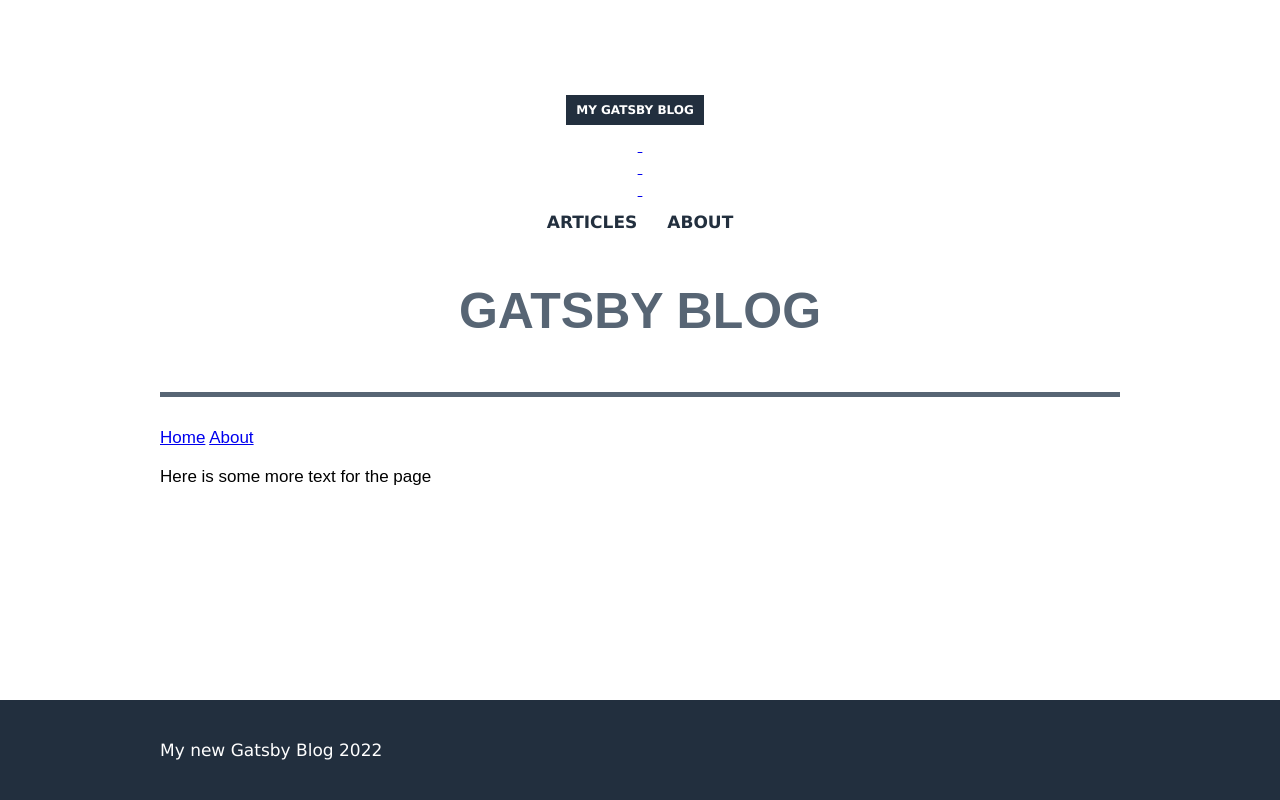
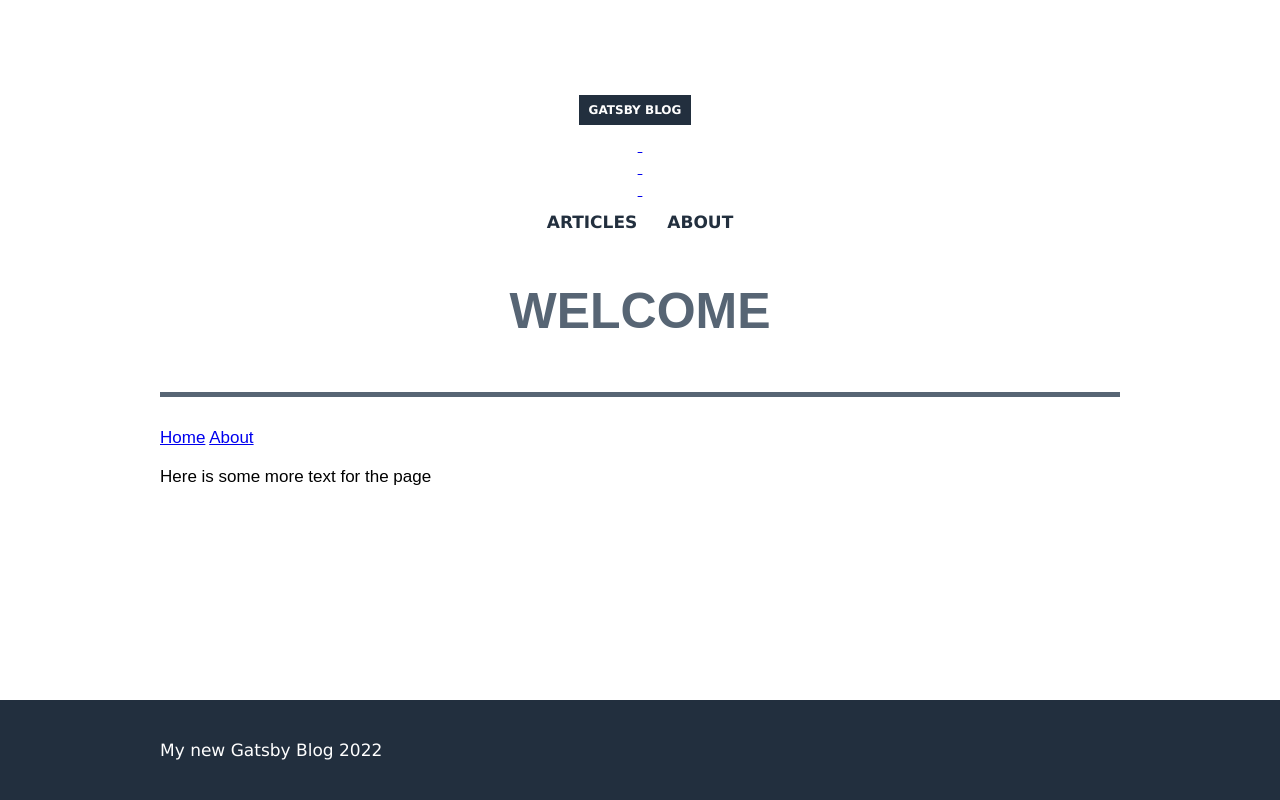
Before and after one commit to alexlamb10/gatsby-pluralsight, a Gatsby site: page / in a window 1280 px wide. Built offline with nearby package versions, Linux system fonts and the light colour scheme; Gatsby itself is replaced by a stand-in of ours.

Commit message:
Used graphql in static query

```diff
--- a/src/components/header.js
+++ b/src/components/header.js
@@ -1,6 +1,8 @@
-import { Link } from "gatsby";
+import { Link, StaticQuery, graphql } from "gatsby";
 import React from "react";
+import { siteMetadata } from "../../gatsby-config";
 import * as styles from './header.module.scss'
+import title from "./title";
 
 const HeaderLink = props => (
     <Link className={styles.link} to={props.to}>{props.text}</Link>
@@ -39,9 +41,22 @@
   }
 
 export default () => (
+
+  <StaticQuery
+    query={graphql `
+      query {
+        site{
+          siteMetadata{
+            title
+          }
+        }
+      }
+    `}
+
+    render = {data => (
       <header className={styles.container}>
       <div className={styles.row}>
-            <HomeButton to='/' text='My Gatsby Blog' />
+          <HomeButton to='/' text={data.site.siteMetadata.title} />
           <SocialButton site="github" username="alexlamb10"></SocialButton>
           <SocialButton site="linkedin" username="alexlambdev"></SocialButton>
           <SocialButton site="twitter" username="alexlambdev"></SocialButton>
@@ -51,4 +66,7 @@
           <HeaderLink to='/about' text='ABOUT' />
       </div>
   </header>
+    )}
+  />
+
 )
--- a/src/pages/index.js
+++ b/src/pages/index.js
@@ -3,20 +3,12 @@
 import Layout from "../components/layout"
 import Title from "../components/title"
 
-export default function Home({data}) {
+export default function Home() {
     return <Layout>
-        <Title text={data.site.siteMetadata.title} />
+        <Title text='Welcome' />
         <div>
             <Link to="/">Home</Link> <Link to="/about">About</Link>
         </div>
         <p>Here is some more text for the page</p>
     </Layout>
 }
-
-export const query = graphql `query {
-    site{
-        siteMetadata{
-            title
-        }
-    }
-}`
```
Lines whose indentation alone changed are shown as unchanged.
